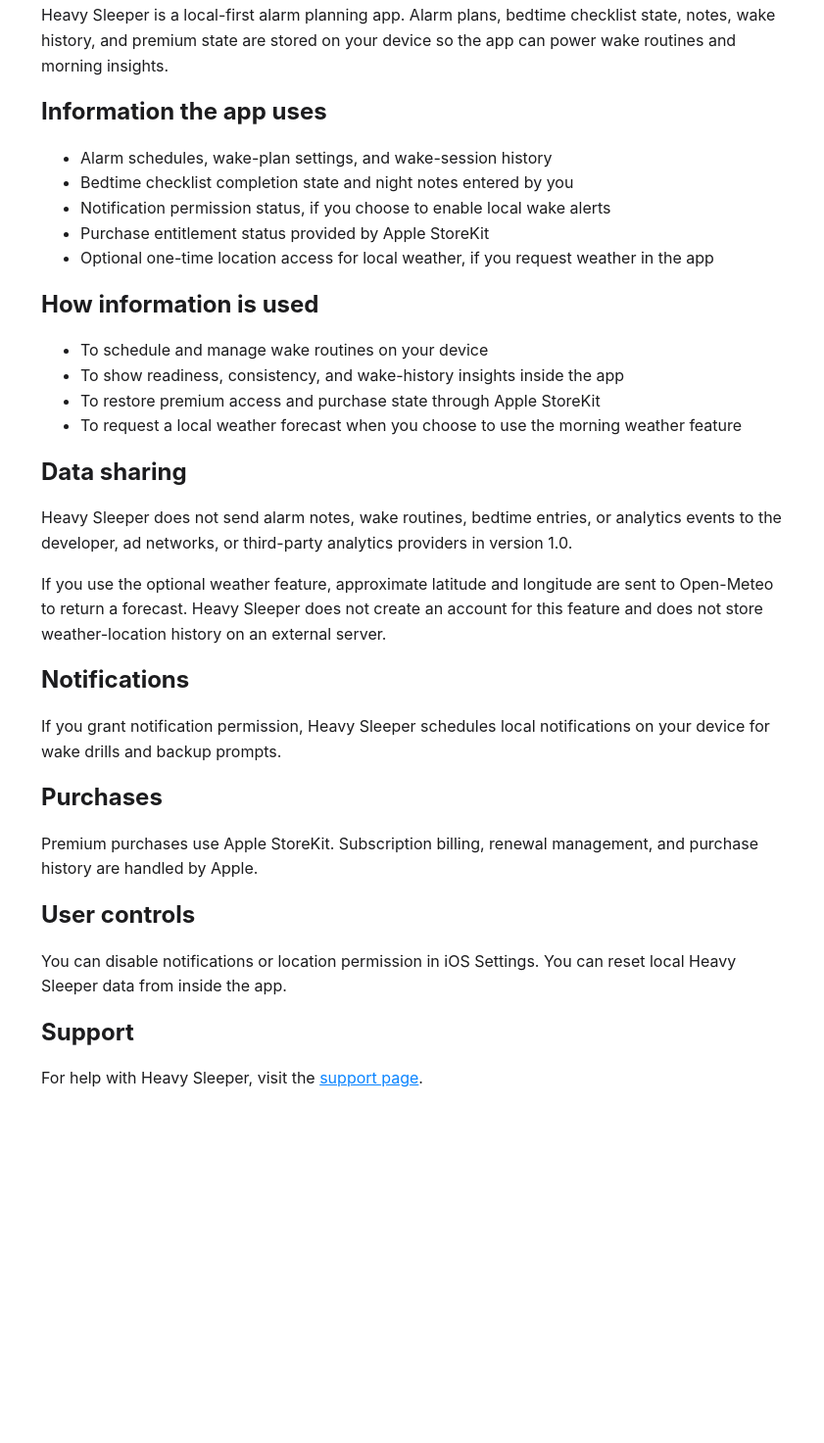
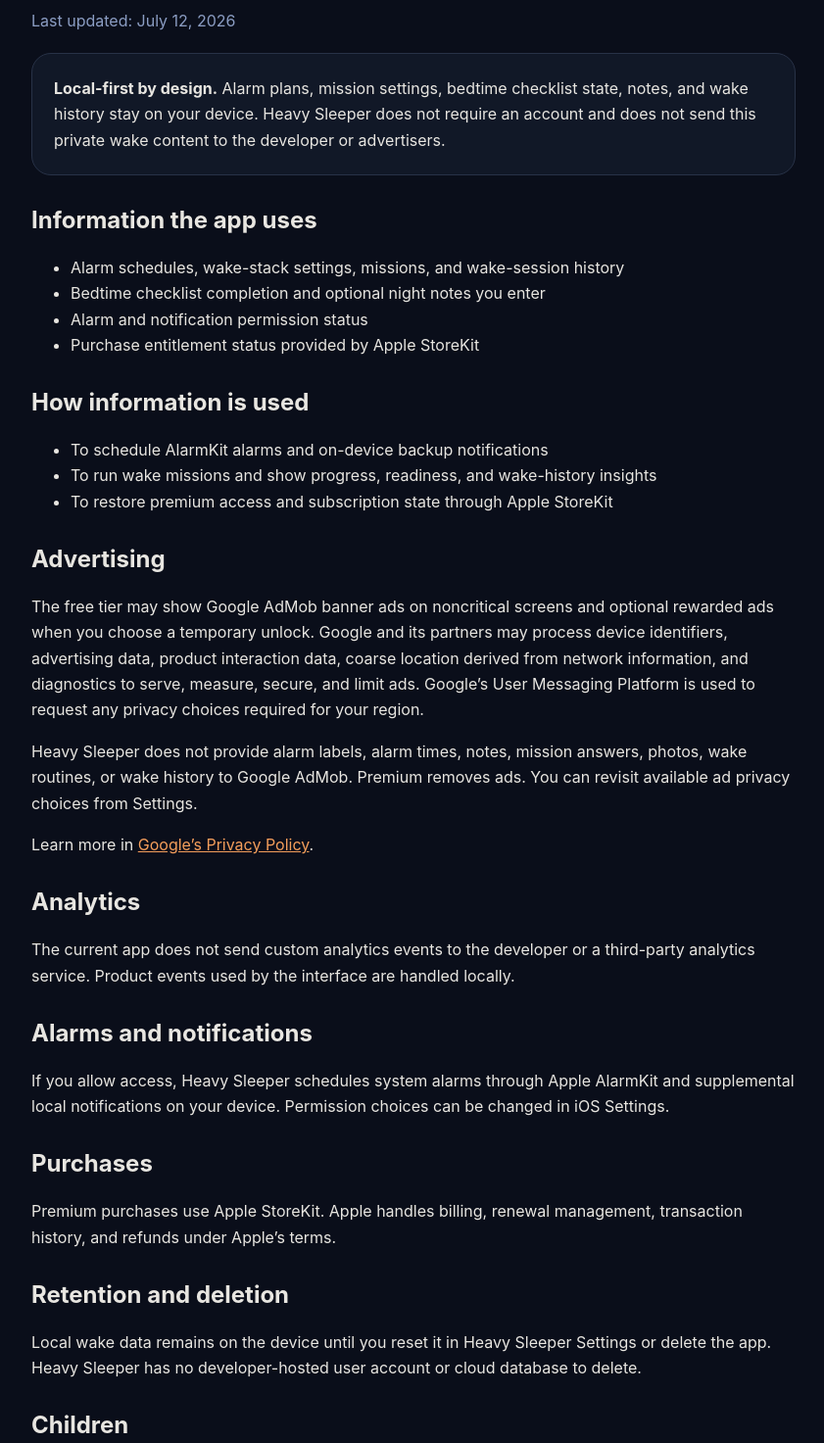
Before and after one commit to lrodrig4/heavy-sleeper-site, a plain HTML site: page privacy.html in a window 1280 px wide. Shown: the part 138-1611 px from the top of the page at 98% size, without its empty margins (218-1059 px from the left). Before the commit the page ends 1292 px from the top, so only its background shows below. Drawn offline with Linux system fonts and the light colour scheme.

Commit message:
Update launch privacy, support, and ad verification

```diff
--- a/privacy.html
+++ b/privacy.html
@@ -5,48 +5,56 @@
   <meta name="viewport" content="width=device-width, initial-scale=1">
   <title>Privacy Policy - Heavy Sleeper</title>
   <style>
-    body{font-family:-apple-system,BlinkMacSystemFont,"Segoe UI",system-ui,sans-serif;max-width:760px;margin:40px auto;padding:0 20px;line-height:1.6;color:#1c1c1e}
-    a{color:#0a84ff}
-    h1,h2{line-height:1.2}
+    :root{color-scheme:dark;--bg:#0a0e1a;--panel:#111827;--text:#e8e6e1;--muted:#8b9dc3;--accent:#f59e5b;--line:#283247}
+    body{font-family:-apple-system,BlinkMacSystemFont,"Segoe UI",system-ui,sans-serif;max-width:780px;margin:0 auto;padding:48px 22px 72px;line-height:1.65;color:var(--text);background:var(--bg)}
+    a{color:var(--accent)} h1,h2{line-height:1.2} h1{font-size:2.4rem} h2{margin-top:2rem}
+    .card{background:var(--panel);border:1px solid var(--line);border-radius:20px;padding:22px;margin:20px 0}.muted{color:var(--muted)}
   </style>
 </head>
 <body>
   <h1>Heavy Sleeper Privacy Policy</h1>
-  <p>Last updated: June 10, 2026</p>
+  <p class="muted">Last updated: July 12, 2026</p>
 
-  <p>Heavy Sleeper is a local-first alarm planning app. Alarm plans, bedtime checklist state, notes, wake history, and premium state are stored on your device so the app can power wake routines and morning insights.</p>
+  <div class="card">
+    <strong>Local-first by design.</strong> Alarm plans, mission settings, bedtime checklist state, notes, and wake history stay on your device. Heavy Sleeper does not require an account and does not send this private wake content to the developer or advertisers.
+  </div>
 
   <h2>Information the app uses</h2>
   <ul>
-    <li>Alarm schedules, wake-plan settings, and wake-session history</li>
-    <li>Bedtime checklist completion state and night notes entered by you</li>
-    <li>Notification permission status, if you choose to enable local wake alerts</li>
+    <li>Alarm schedules, wake-stack settings, missions, and wake-session history</li>
+    <li>Bedtime checklist completion and optional night notes you enter</li>
+    <li>Alarm and notification permission status</li>
     <li>Purchase entitlement status provided by Apple StoreKit</li>
-    <li>Optional one-time location access for local weather, if you request weather in the app</li>
   </ul>
 
   <h2>How information is used</h2>
   <ul>
-    <li>To schedule and manage wake routines on your device</li>
-    <li>To show readiness, consistency, and wake-history insights inside the app</li>
-    <li>To restore premium access and purchase state through Apple StoreKit</li>
-    <li>To request a local weather forecast when you choose to use the morning weather feature</li>
+    <li>To schedule AlarmKit alarms and on-device backup notifications</li>
+    <li>To run wake missions and show progress, readiness, and wake-history insights</li>
+    <li>To restore premium access and subscription state through Apple StoreKit</li>
   </ul>
 
-  <h2>Data sharing</h2>
-  <p>Heavy Sleeper does not send alarm notes, wake routines, bedtime entries, or analytics events to the developer, ad networks, or third-party analytics providers in version 1.0.</p>
-  <p>If you use the optional weather feature, approximate latitude and longitude are sent to Open-Meteo to return a forecast. Heavy Sleeper does not create an account for this feature and does not store weather-location history on an external server.</p>
+  <h2>Advertising</h2>
+  <p>The free tier may show Google AdMob banner ads on noncritical screens and optional rewarded ads when you choose a temporary unlock. Google and its partners may process device identifiers, advertising data, product interaction data, coarse location derived from network information, and diagnostics to serve, measure, secure, and limit ads. Google’s User Messaging Platform is used to request any privacy choices required for your region.</p>
+  <p>Heavy Sleeper does not provide alarm labels, alarm times, notes, mission answers, photos, wake routines, or wake history to Google AdMob. Premium removes ads. You can revisit available ad privacy choices from Settings.</p>
+  <p>Learn more in <a href="https://policies.google.com/privacy">Google’s Privacy Policy</a>.</p>
 
-  <h2>Notifications</h2>
-  <p>If you grant notification permission, Heavy Sleeper schedules local notifications on your device for wake drills and backup prompts.</p>
+  <h2>Analytics</h2>
+  <p>The current app does not send custom analytics events to the developer or a third-party analytics service. Product events used by the interface are handled locally.</p>
+
+  <h2>Alarms and notifications</h2>
+  <p>If you allow access, Heavy Sleeper schedules system alarms through Apple AlarmKit and supplemental local notifications on your device. Permission choices can be changed in iOS Settings.</p>
 
   <h2>Purchases</h2>
-  <p>Premium purchases use Apple StoreKit. Subscription billing, renewal management, and purchase history are handled by Apple.</p>
+  <p>Premium purchases use Apple StoreKit. Apple handles billing, renewal management, transaction history, and refunds under Apple’s terms.</p>
 
-  <h2>User controls</h2>
-  <p>You can disable notifications or location permission in iOS Settings. You can reset local Heavy Sleeper data from inside the app.</p>
+  <h2>Retention and deletion</h2>
+  <p>Local wake data remains on the device until you reset it in Heavy Sleeper Settings or delete the app. Heavy Sleeper has no developer-hosted user account or cloud database to delete.</p>
 
-  <h2>Support</h2>
-  <p>For help with Heavy Sleeper, visit the <a href="support.html">support page</a>.</p>
+  <h2>Children</h2>
+  <p>Heavy Sleeper is a general-audience utility and is not directed to children under 13.</p>
+
+  <h2>Contact</h2>
+  <p>Questions about privacy can be sent to <a href="mailto:luketrodriguez1@gmail.com">luketrodriguez1@gmail.com</a>. For product help, visit the <a href="support.html">support page</a>.</p>
 </body>
 </html>
```
Also changed, not shown: index.html (+5 -4 lines), support.html (+28 -32 lines), app-ads.txt (added).
